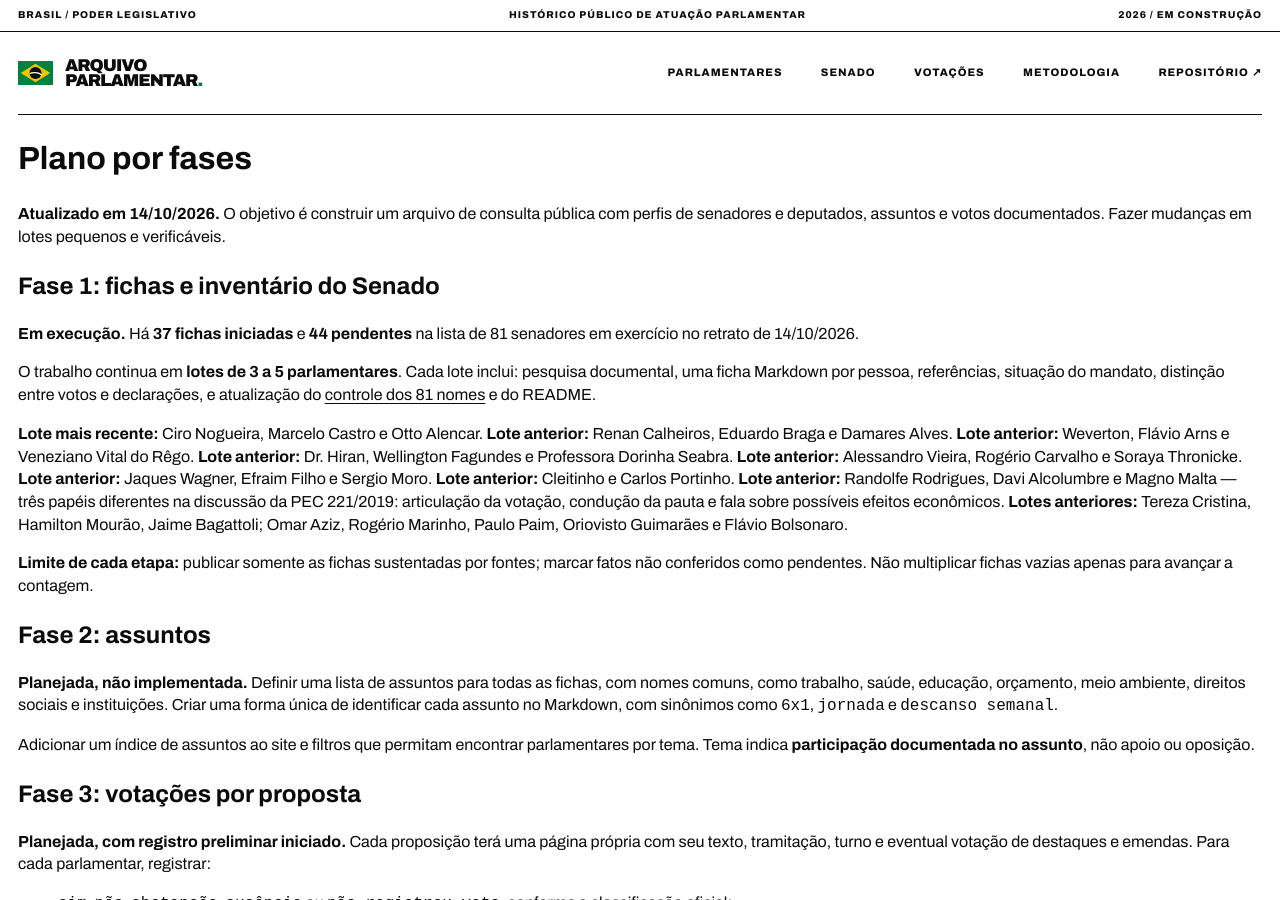
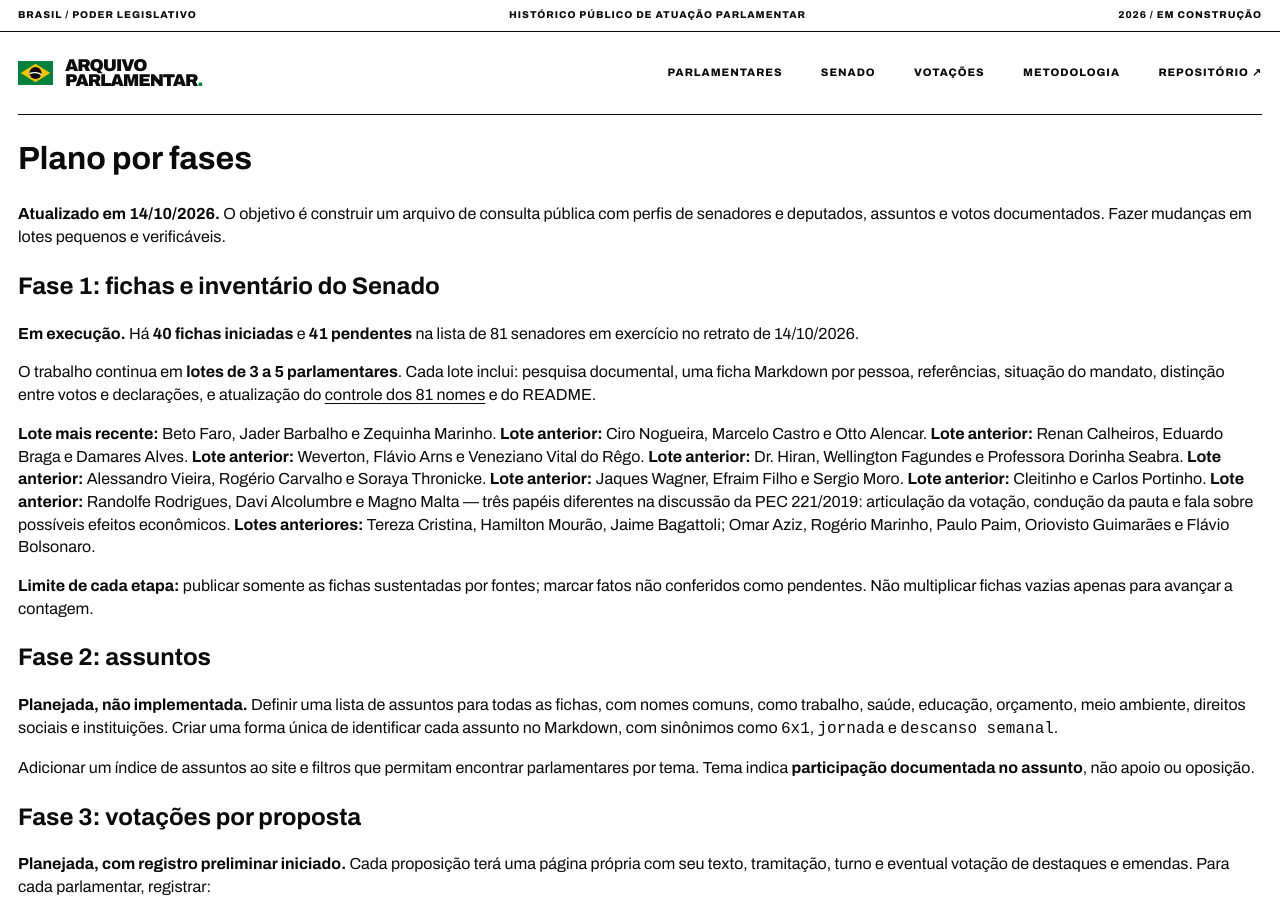
Before and after one commit to leorruas/senadores-deputados, a Jekyll site: the page built from PLANO-DE-FASES.md, in a window 1280 px wide and 900 px high. Built offline with Jekyll 4.4.1, drawn with Linux system fonts in a browser that asks for light colours; our own code applies the rules of GitHub Pages for plain Markdown files.

Commit message:
docs: atualiza fase 1 para 40 de 81 senadores

```diff
--- a/PLANO-DE-FASES.md
+++ b/PLANO-DE-FASES.md
@@ -4,11 +4,11 @@
 
 ## Fase 1: fichas e inventário do Senado
 
-**Em execução.** Há **37 fichas iniciadas** e **44 pendentes** na lista de 81 senadores em exercício no retrato de 14/10/2026.
+**Em execução.** Há **40 fichas iniciadas** e **41 pendentes** na lista de 81 senadores em exercício no retrato de 14/10/2026.
 
 O trabalho continua em **lotes de 3 a 5 parlamentares**. Cada lote inclui: pesquisa documental, uma ficha Markdown por pessoa, referências, situação do mandato, distinção entre votos e declarações, e atualização do [controle dos 81 nomes](parlamentares/senadores/ACOMPANHAMENTO.md) e do README.
 
-**Lote mais recente:** Ciro Nogueira, Marcelo Castro e Otto Alencar. **Lote anterior:** Renan Calheiros, Eduardo Braga e Damares Alves. **Lote anterior:** Weverton, Flávio Arns e Veneziano Vital do Rêgo. **Lote anterior:** Dr. Hiran, Wellington Fagundes e Professora Dorinha Seabra. **Lote anterior:** Alessandro Vieira, Rogério Carvalho e Soraya Thronicke. **Lote anterior:** Jaques Wagner, Efraim Filho e Sergio Moro. **Lote anterior:** Cleitinho e Carlos Portinho. **Lote anterior:** Randolfe Rodrigues, Davi Alcolumbre e Magno Malta — três papéis diferentes na discussão da PEC 221/2019: articulação da votação, condução da pauta e fala sobre possíveis efeitos econômicos. **Lotes anteriores:** Tereza Cristina, Hamilton Mourão, Jaime Bagattoli; Omar Aziz, Rogério Marinho, Paulo Paim, Oriovisto Guimarães e Flávio Bolsonaro.
+**Lote mais recente:** Beto Faro, Jader Barbalho e Zequinha Marinho. **Lote anterior:** Ciro Nogueira, Marcelo Castro e Otto Alencar. **Lote anterior:** Renan Calheiros, Eduardo Braga e Damares Alves. **Lote anterior:** Weverton, Flávio Arns e Veneziano Vital do Rêgo. **Lote anterior:** Dr. Hiran, Wellington Fagundes e Professora Dorinha Seabra. **Lote anterior:** Alessandro Vieira, Rogério Carvalho e Soraya Thronicke. **Lote anterior:** Jaques Wagner, Efraim Filho e Sergio Moro. **Lote anterior:** Cleitinho e Carlos Portinho. **Lote anterior:** Randolfe Rodrigues, Davi Alcolumbre e Magno Malta — três papéis diferentes na discussão da PEC 221/2019: articulação da votação, condução da pauta e fala sobre possíveis efeitos econômicos. **Lotes anteriores:** Tereza Cristina, Hamilton Mourão, Jaime Bagattoli; Omar Aziz, Rogério Marinho, Paulo Paim, Oriovisto Guimarães e Flávio Bolsonaro.
 
 **Limite de cada etapa:** publicar somente as fichas sustentadas por fontes; marcar fatos não conferidos como pendentes. Não multiplicar fichas vazias apenas para avançar a contagem.
 
```
